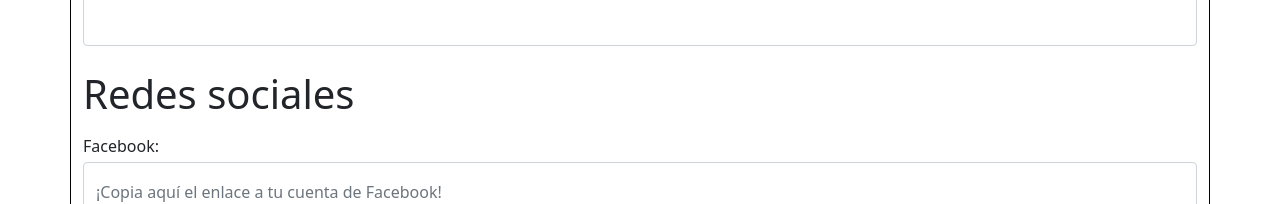
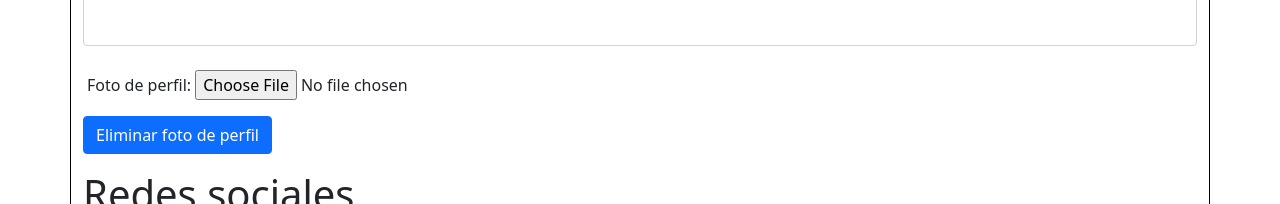
Before and after one commit to aruizr98/World-Wide-Gaming, an Angular app in the folder Front/: page /EditarCuenta in a window 1280 px wide. Shown: the part 667-871 px from the top of the page. Built offline with nearby package versions, Linux system fonts and the light colour scheme; no server answers.

Commit message:
Añadida foto de perfil

```diff
--- a/Front/src/app/editar-cuenta/editar-cuenta.component.html
+++ b/Front/src/app/editar-cuenta/editar-cuenta.component.html
@@ -1,7 +1,5 @@
 <div class="container">
   <div class="row">
-    <!-- <div class="col-11"><img style="width:120px;" src="{{url+'getImagen/'+this.usuario.FotoPerfil}}" *ngIf="this.usuario.FotoPerfil" />
-    </div> -->
   </div>
   <h2 class="text-center">Editar cuenta</h2>
   <span class="alert alert-success d-none text-center" id="correcto"></span>
@@ -29,6 +27,10 @@
         <input type="password" name="contrasenya" class="form-control mb-4" value="{{usuario.Contrasenya}}" #contrasenya="ngModel" [(ngModel)]="usuario.Contrasenya" style="height: 60px;" pattern="[A-Za-z0-9 ]{2,15}" required>
         <span class="alert alert-danger d-block mt-2 mb-4" *ngIf="contrasenya.touched && !contrasenya.valid">La contraseña es
           obligatoria y debe tener entre 2 y 15 caracteres</span>
+          <label for="FotoPerfil" class="mx-1">Foto de perfil: </label>
+          <input type="file" name="FotoPerfil" #fotoPerfil="ngModel" [(ngModel)]="usuario.FotoPerfil" placeholder="Subir foto de perfil" (change)="fileChangeEvent($event)" pattern="^.*\.(jpg|JPG|gif|GIF|jpeg|JPEG|png|PNG)$"/>
+          <span class="alert alert-danger d-block mt-2 mb-4" *ngIf=" !fotoPerfil.valid">El archivo seleccionado no es una imágen.</span><br/>
+          <button class="btn btn-primary my-3" (click)="elminarFotoPerfil();">Eliminar foto de perfil</button>
         <p class="display-6">Redes sociales</p>
         <label class="mb-1">Facebook:</label>
         <input type="text" name="facebook" class="form-control mb-2" placeholder="¡Copia aquí el enlace a tu cuenta de Facebook!" value="{{usuario.Facebook}}" #facebook="ngModel" [(ngModel)]="usuario.Facebook" style="height: 60px;">
--- a/Front/src/app/editar-cuenta/editar-cuenta.component.ts
+++ b/Front/src/app/editar-cuenta/editar-cuenta.component.ts
@@ -3,6 +3,7 @@ import { UsuarioService } from "../services/usuario.service";
 import { Global } from '../services/global';
 import { Usuario } from '../models/usuario';
 import { Router } from '@angular/router';
+import { UploadService } from '../services/upload.service';
 
 @Component({
   selector: 'app-editar-cuenta',
@@ -13,8 +14,9 @@ export class EditarCuentaComponent implements OnInit {
   public nombreUsuario: string;
   public url: string;
   public usuario: Usuario;
+  public filesToUpload: Array<File>
 
-  constructor(private _usuarioService: UsuarioService, private router: Router) { this.url = Global.url;this.usuario = new Usuario("", "", "", "", "", "", false, "", [], [], "", "", "", "", "", "", "", ""); }
+  constructor(private _usuarioService: UsuarioService, private router: Router,  private _uploadService: UploadService) { this.url = Global.url;this.usuario = new Usuario("", "", "", "", "", "", false, "", [], [], "", "", "", "", "", "", "", ""); }
 
   ngOnInit(): void {
     if (localStorage.getItem("nombreUsuario") != undefined) {
@@ -49,9 +51,23 @@ export class EditarCuentaComponent implements OnInit {
         console.log(response);
         document.getElementById("correcto").setAttribute("class", "alert alert-success d-block text-center");
         document.getElementById("correcto").innerText="Se ha modificado el usuario correctamente";
+        console.log(this.usuario.FotoPerfil)
+        if (this.usuario.FotoPerfil != "") {
+          this._uploadService.makeFileRequest(Global.url + "subirImagen/" + response["usuario"]._id, [], this.filesToUpload, "image").then((result: any) => {
+          })
+        }
       })
-    this.router.routeReuseStrategy.shouldReuseRoute = () => false;
-    this.router.onSameUrlNavigation = "reload";
-    this.router.navigate(["/EditarCuenta"]);
+  }
+  fileChangeEvent(fileInput: any) {
+    this.filesToUpload = <Array<File>>fileInput.target.files;
+  }
+  elminarFotoPerfil(){
+    let respuesta = confirm("Seguro que quieres eliminar la foto de perfil actual?");
+    if(respuesta){
+      this.usuario.FotoPerfil="";
+      alert("Foto de perfil eliminada correctamente");
+    }else{
+      alert("No se ha eliminado la foto de perfil");
+    }
   }
 }
```
